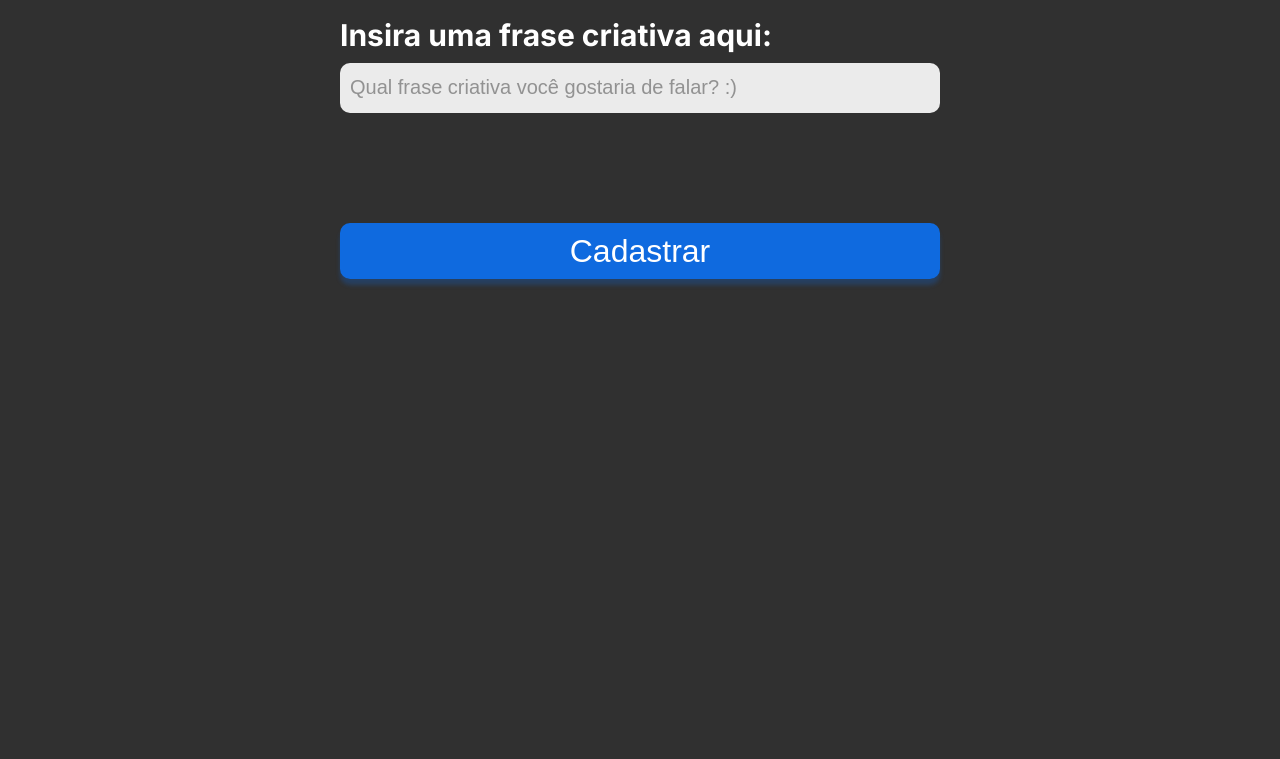
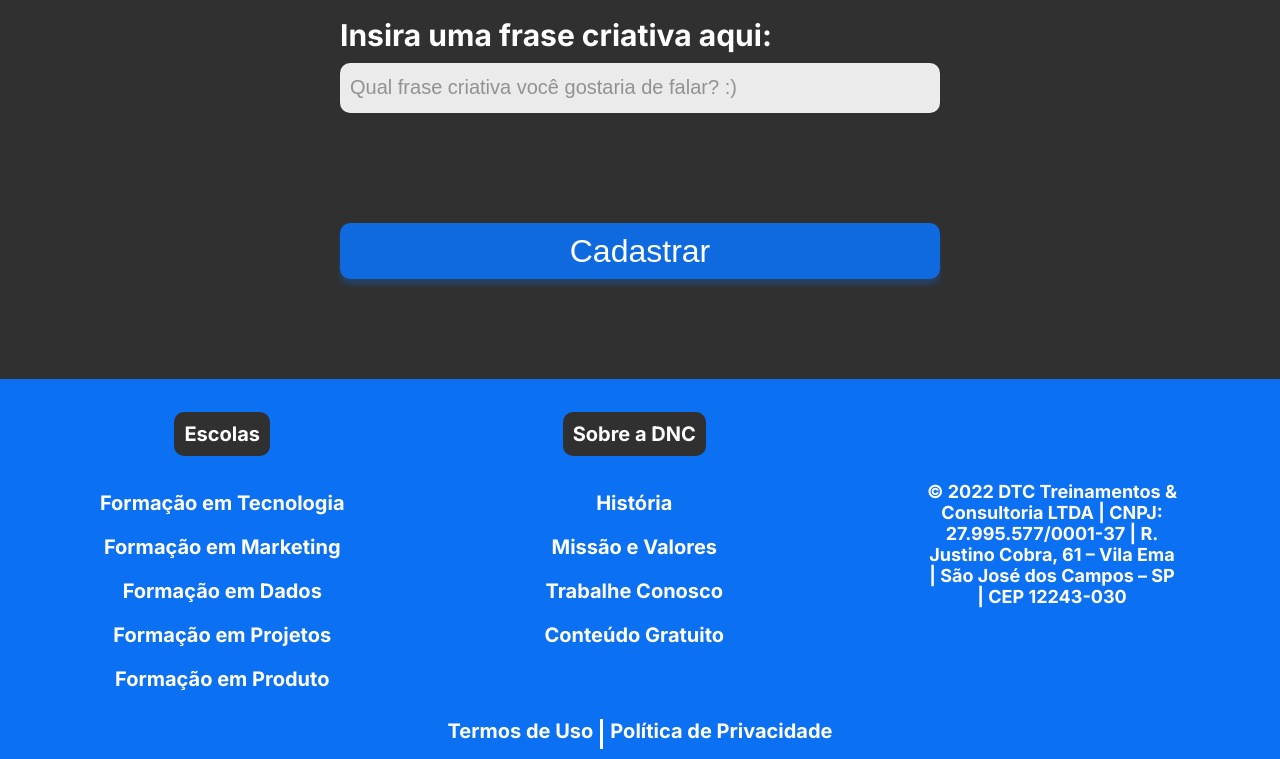
Before and after one commit to kunzeleric/bootcamp-dnc, a plain HTML site: page index.html in a window 1280 px wide. Shown: the part 1277-2036 px from the top of the page. Before the commit the page ends 1756 px from the top, so only its background shows below. Drawn offline with Linux system fonts and the light colour scheme.

Commit message:
Rodapé Finalizado e início de Media Query

```diff
--- a/index.html
+++ b/index.html
@@ -86,13 +86,72 @@
         </form>
     </section>
 
-    <section>
-        <footer class="rodape">
+    <!--Rodapé da Página-->
+    <footer>
 
+        <div class="linha1">
+            <nav>
+                <!--Menu de Cursos-->
+                <h5>Escolas</h5>
+                <ul>
+                    <li>
+                        <a href="">Formação em Tecnologia</a>
+                    </li>
 
-        </footer>
+                    <li>
+                        <a href="">Formação em Marketing</a>
+                    </li>
 
-    </section>
+                    <li>
+                        <a href="">Formação em Dados</a>
+                    </li>
+
+                    <li>
+                        <a href="">Formação em Projetos</a>
+                    </li>
+
+                    <li>
+                        <a href="">Formação em Produto</a>
+                    </li>
+
+                </ul>
+            </nav>
+
+            <nav>
+
+                <!--Menu da DNC-->
+                <h5>Sobre a DNC</h5>
+                <ul>
+                    <li>
+                        <a href="">História</a>
+                    </li>
+
+                    <li>
+                        <a href="">Missão e Valores</a>
+                    </li>
+
+                    <li>
+                        <a href="">Trabalhe Conosco</a>
+                    </li>
+
+                    <li>
+                        <a href="">Conteúdo Gratuito</a>
+                    </li>
+                </ul>
+            </nav>
+
+            <div class="endereco">
+                © 2022 DTC Treinamentos & Consultoria LTDA | CNPJ: 27.995.577/0001-37 | R. Justino Cobra, 61 – Vila Ema
+                | São José dos Campos – SP | CEP 12243-030
+            </div>
+
+        </div>
+
+        <div class="linha2">
+            <a href="">Termos de Uso</a>
+            <a href="">Política de Privacidade</a>
+        </div>
+    </footer>
 
 </body>
 
--- a/style.css
+++ b/style.css
@@ -101,7 +101,7 @@ section{
     header .fundoBlack{
         background-color: black;
         font-weight: bold;
-        padding: 5px;
+        padding: 3px;
     }
 
     /*Formulário*/
@@ -169,3 +169,153 @@ section{
         margin-top: 100px;
         cursor: pointer;
     }
+
+
+    /*Estrutura do Footer*/
+
+footer{
+    background: var(--azul-dnc);
+    width:100%;
+}
+
+    footer .linha1{
+        display:flex;
+        justify-content: space-around;
+        align-items: center;
+    }
+
+    footer ul{
+        font-weight: 600;
+        list-style: none;
+        margin: 0px;
+        padding:0px;
+    }
+
+    footer nav{
+        display: flex;
+        flex-direction: column;
+        align-items: center;
+
+        height: 330px
+    }
+
+    footer h5{
+        color: white;
+        text-align: center;
+        font-family: var(--fonte-padrão);
+        font-weight: 800;
+        font-size: 20px;
+
+
+        background-color: var(--preto-dnc);
+        border-radius: 10px;
+        padding: 10px 10px 10px 10px;
+        margin-bottom:15px;
+    }
+
+    footer ul li{
+        text-align: center;
+        color: white;
+        font-family: var(--fonte-padrão);
+        font-weight: 600;
+        font-size: 20px;
+
+        margin: 20px 0px 20px 0px;
+    }
+
+    footer ul li a {
+        color: white;
+        text-decoration: none;
+    }
+
+    footer ul li a:hover{
+        color: var(--cinza-hover);
+    }
+
+    footer .endereco{
+        font-family: var(--fonte-padrão);
+        font-weight: 600;
+        font-size: 18px;
+        color: white;
+        text-align: center;
+        width: 20%;
+    }
+
+    footer .linha2{
+        display: flex;
+        justify-content: center;
+        margin: 0px;
+        height: 30px;
+        padding: 10px;
+    }
+
+    footer .linha2 a {
+
+        font-family: var(--fonte-padrão);
+        font-weight: 600;
+        font-size: 20px;
+        text-decoration: none;
+        color: white;
+        padding: 0px 7px 0px 7px;
+        margin:0px;
+
+    }
+
+    footer .linha2 a:first-child{
+        border-right: 3px solid white;
+    }
+
+    footer .linha2 a:hover{
+        color: var(--cinza-hover);
+    }
+
+    /* Utilizando Media Query*/
+
+    @media only screen and (max-width: 600px){
+        /*Nav Menu Principal*/
+        #mainMenu{
+            flex-direction: column;
+            height: auto;
+        }
+        /*Div Menu*/
+        #menu{
+            flex-direction: column;
+            width: 100%;
+        }
+        /*Menu Links*/
+        #menu a{
+            display: flex;
+            align-items: center;
+            height: 50px;
+        }
+        /*Menu Botão*/
+        #mainMenu button{
+            width:100%;
+            margin:0px;
+        }
+
+        /*Section*/
+        section h1{
+            font-size: 38px;
+        }
+
+        section h2{
+            font-size: 28px;
+            padding-right: 15px;
+            padding-left: 15px;
+        }
+
+        /*Formulario*/
+
+        form{
+            width: 95%;
+            font-size: 20px;
+        }
+
+        .checkboxItens label{
+            font-size: 15px;
+        }
+
+         /*Rodapé*/
+
+    }
```
